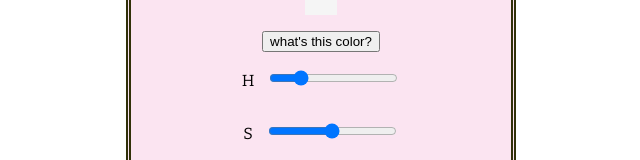
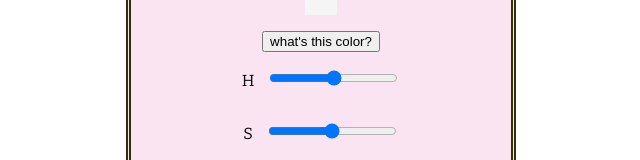
Before and after one commit to suncoast-devs/cohort-xiii, a React (Create React App) app in the folder colorpicker/: page / in a window 1280 px wide. Shown: the part 417-577 px from the top of the page, without its empty margins (319-959 px from the left). Built offline with nearby package versions, Linux system fonts and the light colour scheme.

Commit message:
refactored the sliders

```diff
--- a/colorpicker/src/App.js
+++ b/colorpicker/src/App.js
@@ -59,39 +59,24 @@ class App extends Component {
             <button onClick={this.saveYourColor}>what's this color?</button>
           </section>
           <section className="hslrange">
-            <Slider label="H" maxValue="240" />
-            <Slider label="S" maxValue="100" />
-            <Slider label="L" maxValue="100" />
-            {/* <p>
-              H{' '}
-              <input
-                type="range"
-                onChange={this.hValue}
-                min="0"
-                max="240"
-                value={this.state.h}
-              />
-            </p>
-            <p>
-              S{' '}
-              <input
-                type="range"
-                onChange={this.sValue}
-                min="0"
-                max="100"
-                value={this.state.s}
-              />
-            </p>
-            <p>
-              L{' '}
-              <input
-                type="range"
-                onChange={this.lValue}
-                min="0"
-                max="100"
-                value={this.state.l}
-              />
-            </p> */}
+            <Slider
+              label="H"
+              maxValue="240"
+              onSlide={this.hValue}
+              sliderValue={this.state.h}
+            />
+            <Slider
+              label="S"
+              maxValue="100"
+              onSlide={this.sValue}
+              sliderValue={this.state.s}
+            />
+            <Slider
+              label="L"
+              maxValue="100"
+              onSlide={this.lValue}
+              sliderValue={this.state.l}
+            />
           </section>
         </main>
       </section>
--- a/colorpicker/src/components/Slider.js
+++ b/colorpicker/src/components/Slider.js
@@ -7,10 +7,10 @@ class Slider extends Component {
         {this.props.label}{' '}
         <input
           type="range"
-          // onChange={this.sValue}
-          min="0"
+          onChange={this.props.onSlide}
+          min={this.props.minValue ? this.props.minValue : '0'}
           max={this.props.maxValue}
-          // value={this.state.s}
+          value={this.props.sliderValue}
         />
       </p>
     )
```
